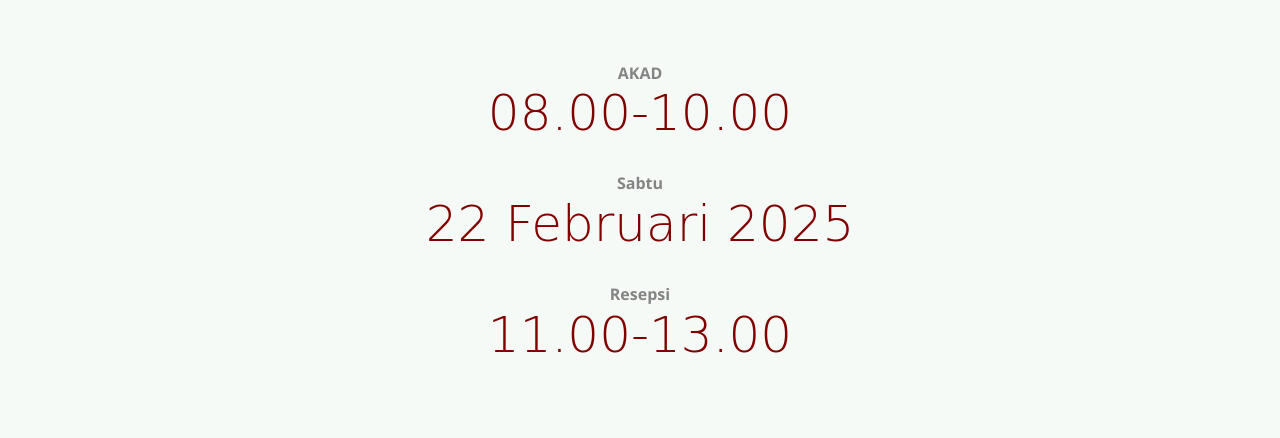
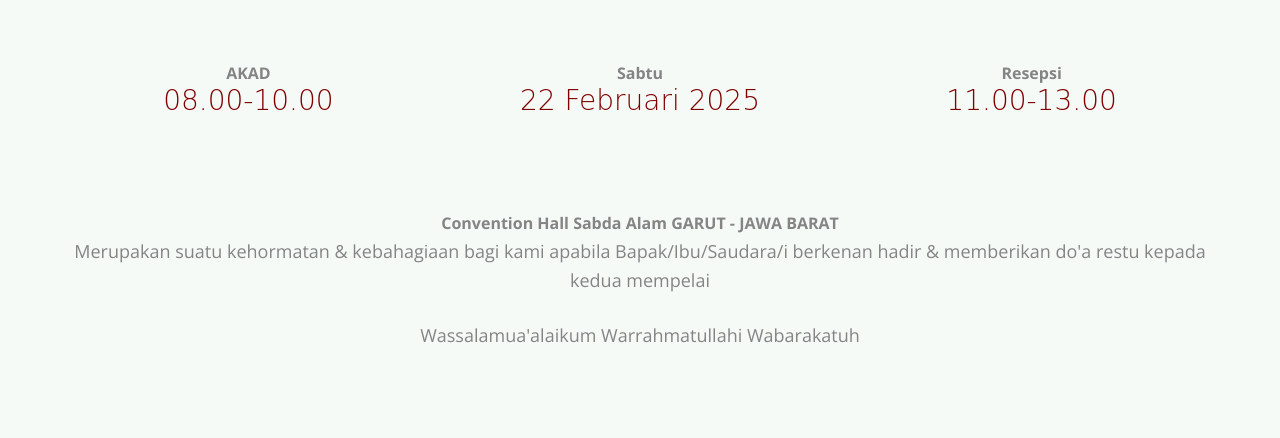
Before and after one commit to creativemantumanten/bungakevin, a website: page index.html in a window 1280 px wide. Shown: the part 1548-1986 px from the top of the page. Drawn offline with nearby package versions, Linux system fonts and the light colour scheme; some packages are replaced by stand-ins of ours; no server answers; files whose address does not match are found by name; a web font is replaced by a local one.

Commit message:
Add files via upload

```diff
--- a/css/style.css
+++ b/css/style.css
@@ -1298,3 +1298,11 @@ h2 {
 .row iframe {
   max-width: 100%;
 }
+
+.editbr {
+  display: flex;
+  justify-content:space-around;
+}
+.editbr h2 {
+  font-size: 28px;
+}
```
